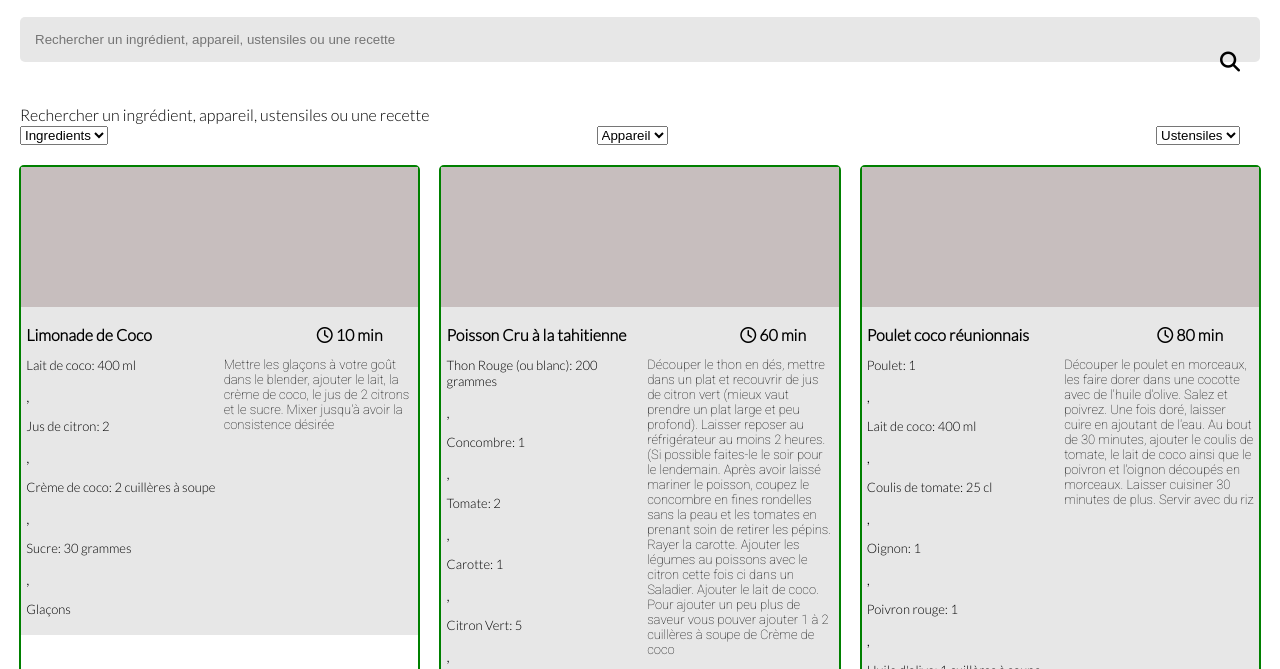
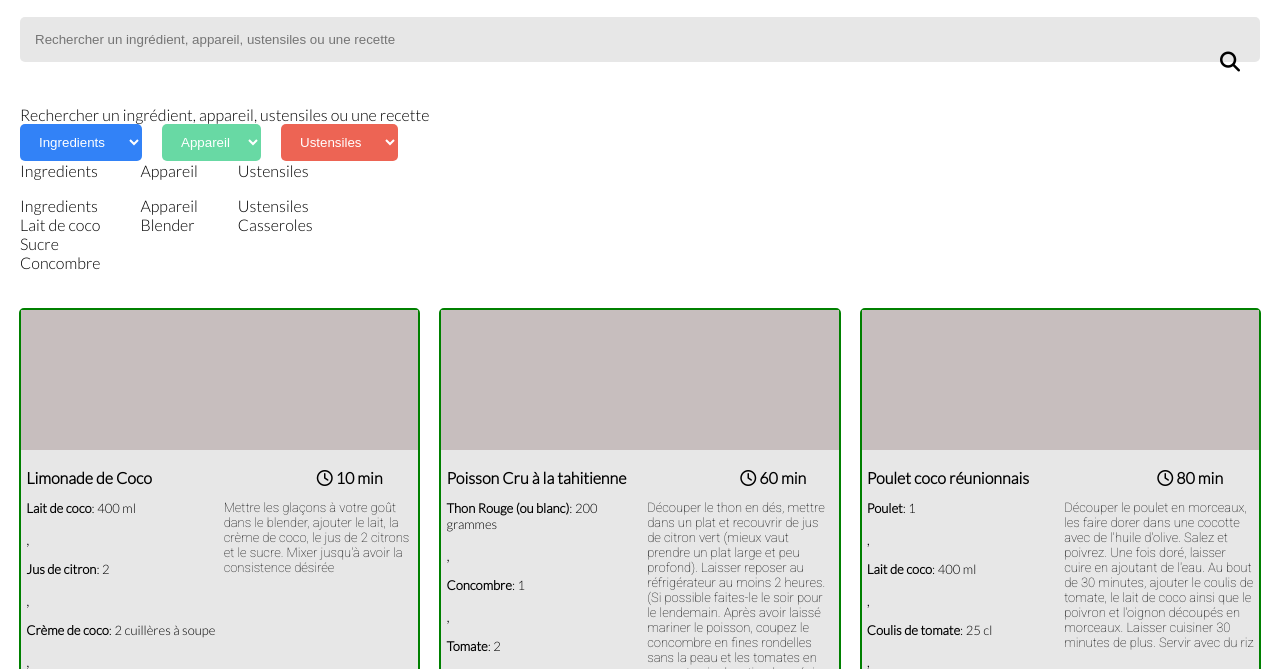
Before and after one commit to Ines-1958/projet7, a plain HTML site: page index.html in a window 1280 px wide. Shown: the part 131-800 px from the top of the page. Drawn offline with Linux system fonts and the light colour scheme.

Commit message:
stylisation cartes recettes et récupération données json

```diff
--- a/index.html
+++ b/index.html
@@ -33,22 +33,68 @@
         <section class="select">
             <label>Rechercher un ingrédient, appareil, ustensiles ou une recette</label>
             <div class="select-filter">
-                <div class="select-filter__item ingredients">
-                    <select>
-                        <option>Ingredients</option>
+                <div class="select-filter__item ">
+                    <select  name="" class="ingredients" id="">
+                        <option value="">Ingredients</option>
+                        <option value="lait de coco">Lait de coco</option>
+                        <option value="sucre">Sucre</option>
+                        <option value="concombre">Concombre</option>
                     </select>
                 </div>
-                <div class="select-filter__item appareil">
-                    <select>
-                        <option>Appareil</option>
+                <div class="select-filter__item ">
+                    <select  name="" id="" class="appareil">
+                        <option value="">Appareil</option>
+                        <option value="blender">Blender</option>
                     </select>
                 </div>
-                <div class="select-filter__item ustensiles">
-                    <select>
-                        <option>Ustensiles</option>
+                <div class="select-filter__item" >
+                    <select name="" id="" class="ustensiles">
+                        <option value="">Ustensiles</option>
+                        <option value="casseroles">Casseroles</option>>
                     </select>
                 </div>
             </div>
+
+            <div class="new-select">
+                <div>
+                    Ingredients
+                    <div>Ingredients</div>
+                    <div>Lait de coco</div>
+                    <div>Sucre</div>
+                    <div>Concombre</div>
+                </div>
+            </div>
+            <div class="select-filter">
+                <div>
+                    <div>
+                        Ingredients
+                        <ul>
+                            <li>Ingredients</li>
+                            <li>Lait de coco</li>
+                            <li>Sucre</li>
+                            <li>Concombre</li>
+                        </ul>
+                    </div>
+                </div>
+                <div>
+                    <div>
+                        Appareil
+                        <ul>
+                            <li>Appareil</li>
+                            <li>Blender</li>
+                        </ul>
+                    </div>
+                </div>
+                <div>
+                    <div>
+                        Ustensiles
+                        <ul>
+                            <li>Ustensiles</li>
+                            <li>Casseroles</li>
+                        </ul>
+                    </div>
+                </div>
+        </div>
         </section>
         <section class="recettes"></section>
         <section class="recettes-old">
@@ -160,5 +206,6 @@
 
     </main>
     <script src="js/main.js"></script>
+    <!--<script src="select.js"></script>-->
 </body>
 </html>
--- a/js/main.js
+++ b/js/main.js
@@ -36,33 +36,16 @@ async function mesRecettes () {
 }
 mesRecettes();
 
-// function buildDescription (ingredients) {
-//     return ingredients.map(ingredient =>
-//     `<p class="recette__ingredients--p"><span class="recette__ingredients--p--span">${ingredient.ingredient}</span>: <span>${ingredient.quantity}</sapn></p>`).join('');
-// }
-
-// function buildDescription (ingredients) {
-//     return ingredients.map(ingredient => {
-//         if (ingredient.unit == undefined) {
-//            `<p>${ingredient.ingredient}: ${ingredient.quantity} </p>`;
-//         }
-
-//         else {
-//             `<p>${ingredient.ingredient}: ${ingredient.quantity} ${ingredient.unit}</p>`
-//         }
-//     }
-// )}
-
 function buildDescription (ingredients) {
     return ingredients.map( ingredient => {
         if (ingredient.unit !== undefined) {
-            return `<p>${ingredient.ingredient}: ${ingredient.quantity} ${ingredient.unit}</p>`;
+            return `<p class="recette__ingredients--p"><span class="recette__ingredients--p--span">${ingredient.ingredient}</span>: <span>${ingredient.quantity} ${ingredient.unit}</span></p>`;
         }
         else if (ingredient.quantity !== undefined){
-            return `<p>${ingredient.ingredient}: ${ingredient.quantity}</p>`;
+            return `<p class="recette__ingredients--p"><span class="recette__ingredients--p--span">${ingredient.ingredient}</span>: <span> ${ingredient.quantity}</span></p>`;
         }
         else {
-            return `<p>${ingredient.ingredient}</p>`;
+            return `<p class="recette__ingredients--p"><span class="recette__ingredients--p--span">${ingredient.ingredient}</span></p>`;
         }
     }
 )}
--- a/scss/main.scss
+++ b/scss/main.scss
@@ -8,6 +8,11 @@ body {
 body a {
     text-decoration: none;
     color: black;
+}
+body ul {
+    list-style-type: none;
+    padding-left: 0;
+    margin-right: 40px;
 }
 
 
@@ -53,10 +58,16 @@ body a {
 
 .select {
     margin: 20px;
+    select {
+        color: #FFFFFF;
+        padding: 10px 15px;
+        border: none;
+        border-radius: 5px;
+    }
     .select-filter {
+       // display: none;
         display: flex;
         flex-direction: row;
-        justify-content: space-between;
         &__item {
             margin-right: 20px;
             .ingredients {
@@ -86,6 +97,7 @@ body a {
     border: 2px solid green;
     margin-bottom: 20px;
     border-radius: 5px;
+    background-color: #E7E7E7;
     &__heading {
        background-color: #C7BEBE;
        padding: 10px;
@@ -99,31 +111,39 @@ body a {
     justify-content: space-between;
     padding: 5px;
     width: 100%;
-    background-color: #E7E7E7;
+    background-color: #E7E7E7
     p {
         font-size: 13px;
     }
 
-    &__ingredients,
+    &__ingredients {
         h2 {
             font-size: 16px;
         }
         &--p {
+            font-size: 13px;
             &--span {
                 font-weight: bold;
             }
         }
+    }
+    // &__description {
+    //     width: 49%;
+    //     &--h2 {
+    //         font-size: 16px;
+    //     }
+    // }
+
     &__description {
         width: 49%;
-    }
-
-    &__description {
         &--h2 {
+            font-size: 16px;
             margin-left: 93px;
         }
         &--p {
             font-family: 'Lato', sans-serif;
             font-family: 'Roboto', sans-serif;
+            font-size: 13px;
         }
     }
 }
@@ -131,3 +151,6 @@ body a {
 .recettes-old {
     display: none;
 }
+.new-select {
+    display:none;
+}
--- /dev/null
+++ b/select.js
@@ -0,0 +1,37 @@
+ window.onload = () => {
+
+// }
+// <select  name="" class="ingredients" id="">
+//     <option value="">Ingredients</option>
+//     <option value="lait de coco">Lait de coco</option>
+//     <option value="sucre">Sucre</option>
+//     <option value="concombre">Concombre</option>
+// </select>
+
+// async function mesOptions () {
+//     const divSelect = document.querySelector('.select-filter');
+//     const recipies = await getRecipies();
+//     recipies.forEach(function(recettes) {
+
+// recettes.ingredients.forEach(function (mesIngredients) {
+//     var
+
+async function  getRecipies () {
+    const response = await fetch('/assets/recipies.json')
+    const json = await response.json();
+    console.log(json)
+    // obj = JSON.parse(json.recipies);
+    // console.log(obj)
+   return json.recipies;
+}
+async function menuSelect () {
+    console.log(menuSelect)
+    const section = document.querySelector('.select');
+    const recipies = await getRecipies();
+    recipies.ingredients.forEach(function(mesIngredients) {
+        console.log(mesIngredients)
+         var myHtml = `
+         `
+        }
+     )}
+    }
```
Also changed, not shown: css/main.css, css/main.min.css.
